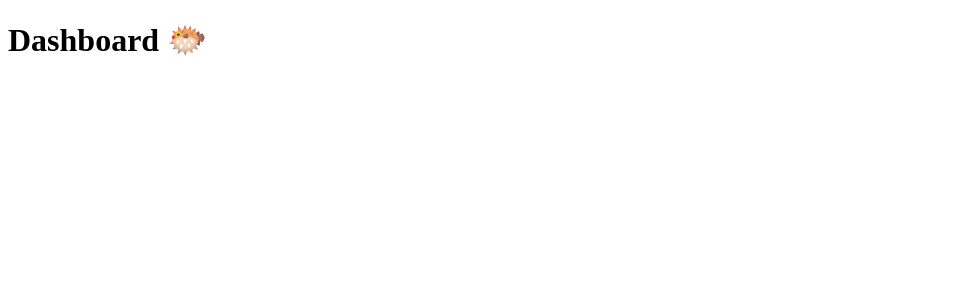
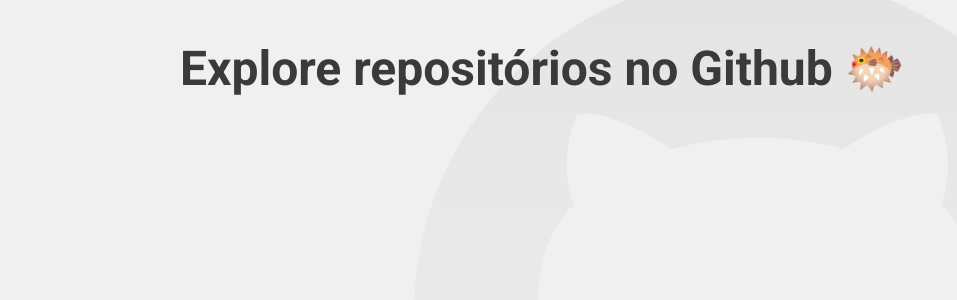
Before and after one commit to mouracamila/github-explorer-project, a React (Create React App) app: page / in a window 1280 px wide. Shown: the top 300 px of the page, without its empty margins (0-957 px from the left). Built offline with nearby package versions, Linux system fonts and the light colour scheme.

Commit message:
Added Styled Components and Created global style

```diff
--- a/package.json
+++ b/package.json
@@ -18,6 +18,7 @@
     "react-dom": "^16.13.1",
     "react-router-dom": "^5.2.0",
     "react-scripts": "3.4.1",
+    "styled-components": "^5.1.0",
     "typescript": "~3.7.2"
   },
   "scripts": {
@@ -40,6 +41,7 @@
   },
   "devDependencies": {
     "@types/react-router-dom": "^5.1.5",
+    "@types/styled-components": "^5.1.0",
     "eslint": "^7.0.0",
     "eslint-config-prettier": "^6.11.0",
     "eslint-import-resolver-typescript": "^2.0.0",
--- a/public/index.html
+++ b/public/index.html
@@ -6,6 +6,11 @@
     <meta name="theme-color" content="#3A3A3A" />
 
     <title>Github Explorer</title>
+
+    <link
+      href="https://fonts.googleapis.com/css2?family=Roboto:wght@400;700&display=swap"
+      rel="stylesheet"
+    />
   </head>
   <body>
     <noscript>You need to enable JavaScript to run this app.</noscript>
--- a/src/App.tsx
+++ b/src/App.tsx
@@ -1,12 +1,16 @@
 import React from 'react';
 import { BrowserRouter } from 'react-router-dom';
 
+import GlobalStyle from './styles/global';
 import Routes from './routes';
 
 const App: React.FC = () => (
-  <BrowserRouter>
-    <Routes />
-  </BrowserRouter>
+  <>
+    <BrowserRouter>
+      <Routes />
+    </BrowserRouter>
+    <GlobalStyle />
+  </>
 );
 
 export default App;
--- a/src/pages/Dashboard/index.tsx
+++ b/src/pages/Dashboard/index.tsx
@@ -1,7 +1,9 @@
 import React from 'react';
 
+import { Title } from './styles';
+
 const Dashboard: React.FC = () => {
-  return <h1>Dashboard 🐡 </h1>;
+  return <Title>Explore repositórios no Github 🐡 </Title>;
 };
 
 export default Dashboard;
--- /dev/null
+++ b/src/pages/Dashboard/styles.ts
@@ -0,0 +1,6 @@
+import styled from 'styled-components';
+
+export const Title = styled.h1`
+  font-size: 48px;
+  color: #3a3a3a;
+`;
--- /dev/null
+++ b/src/styles/global.ts
@@ -0,0 +1,32 @@
+import { createGlobalStyle } from 'styled-components';
+
+import githubBackground from '../assets/github-background.svg';
+
+export default createGlobalStyle`
+  *{
+    margin: 0;
+    padding: 0;
+    outline: 0;
+    box-sizing: border-box;
+  }
+
+  body {
+    background: #f0f0f0 url(${githubBackground}) no-repeat 70% top;
+    -webkit-font-smoothing: antialiased;
+  }
+
+  body, input, button {
+    font: 16px Roboto, sans-serif;
+  }
+
+  #root {
+    max-width: 960px;
+    margin: 0 auto;
+    padding: 40px 20px;
+  }
+
+  button {
+    cursor: pointer;
+  }
+
+`;
```
Also changed, not shown: src/assets/github-background.svg (added), 1 other file (tests, documents, lock files or other folders).
